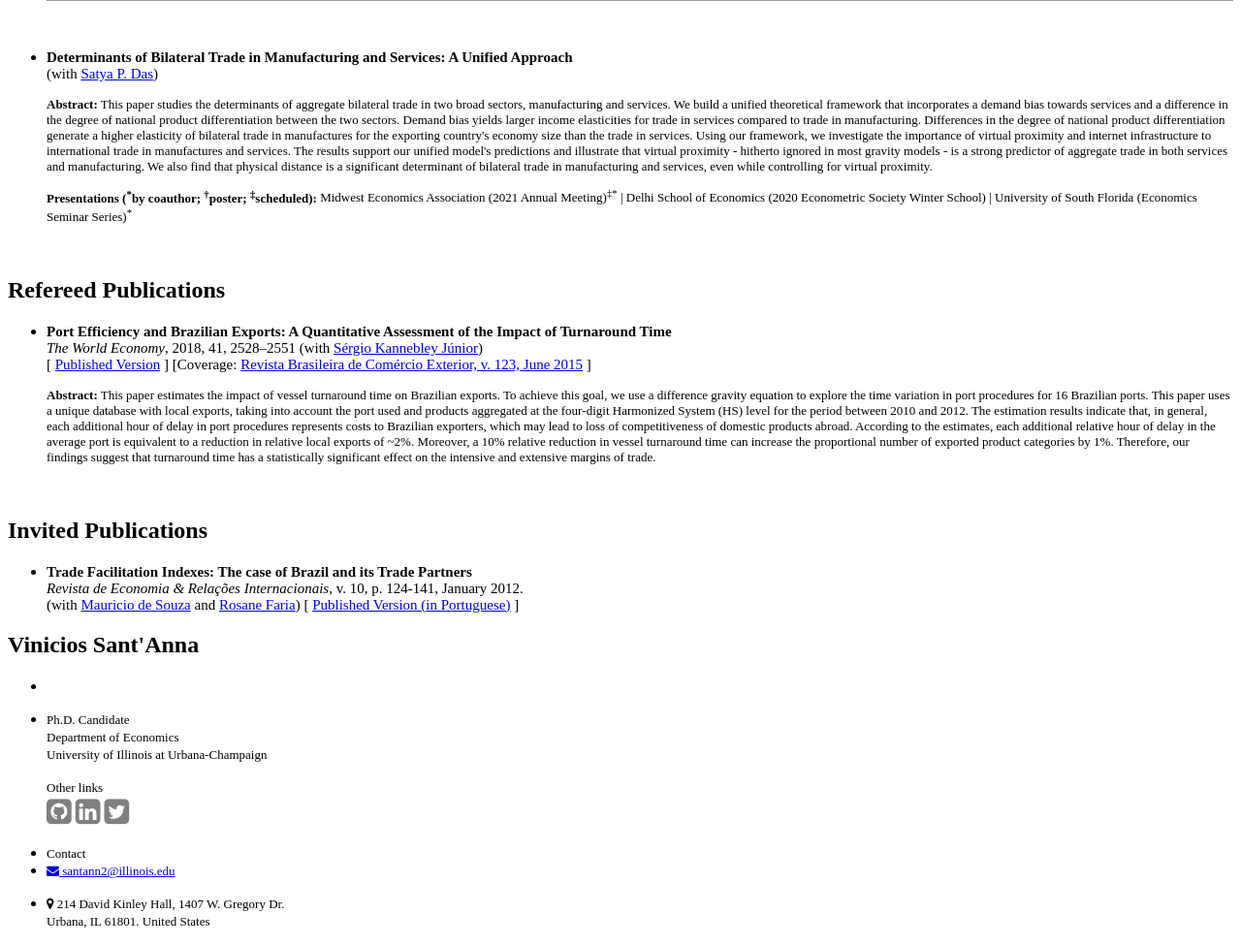
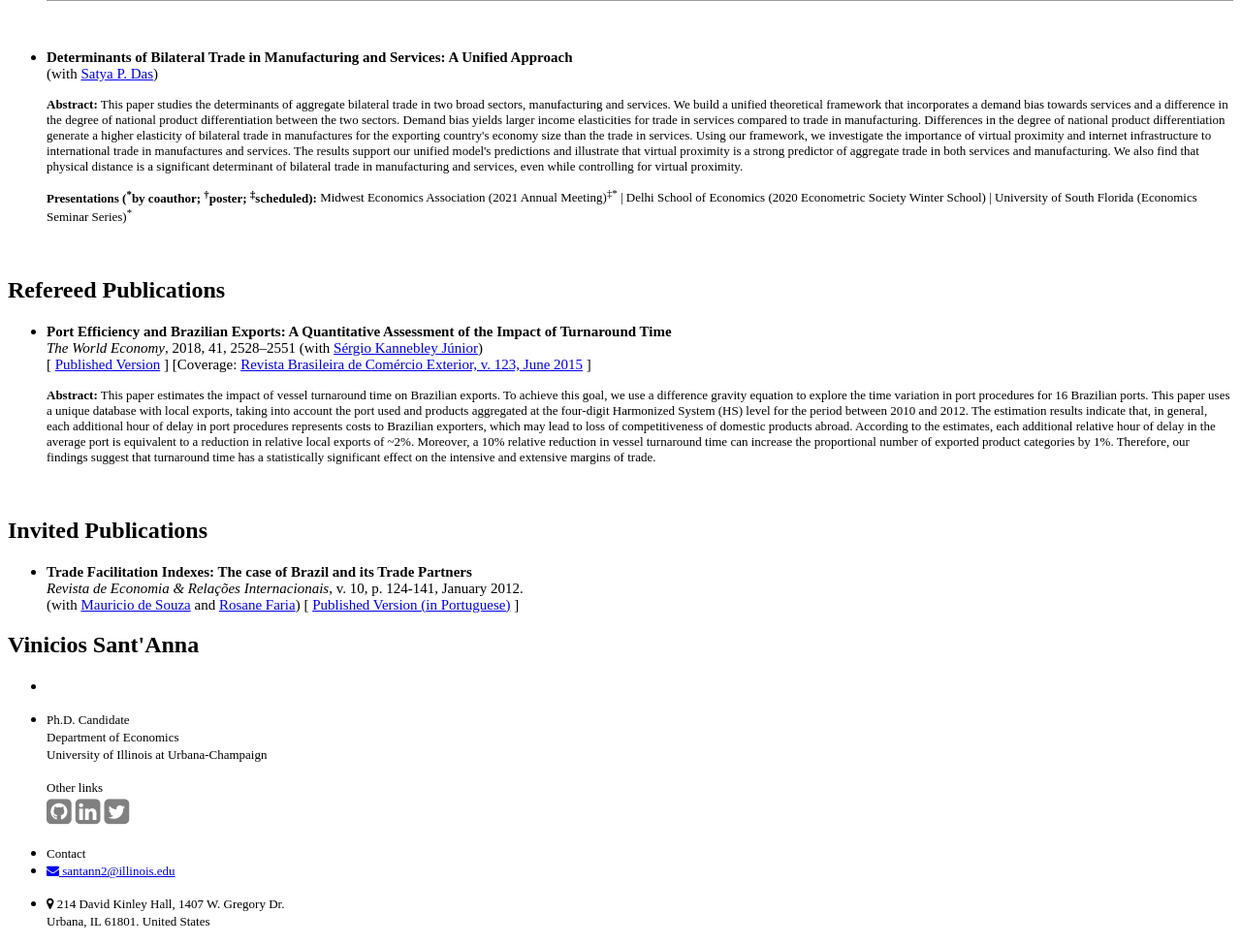
Before and after one commit to vpsantanna/vpsantanna.github.io, a Jekyll site: the page built from 2-research.md, in a window 1280 px wide. Shown: the part 1033-2008 px from the top of the page at 97% size. Built offline with Jekyll 4.4.1, drawn with Linux system fonts in a browser that asks for light colours; a script that is not in the unit is left out.

Commit message:
Update 2-research.md

```diff
--- a/2-research.md
+++ b/2-research.md
@@ -35,7 +35,7 @@ permalink: /research/
 
 - <p style="font-size:15px"><b>Determinants of Bilateral Trade in Manufacturing and Services: A Unified Approach</b><br> (with <a href="https://www.satyapdas.com" target="_blank">Satya P. Das</a>)</p>
 
-   <p style="font-size:13px"><b>Abstract:</b> This paper studies the determinants of aggregate bilateral trade in two broad sectors, manufacturing and services. We build a unified theoretical framework that incorporates a demand bias towards services and a difference in the degree of national product differentiation between the two sectors. Demand bias yields larger income elasticities for trade in services compared to trade in manufacturing.  Differences in the degree of national product differentiation generate a higher elasticity of bilateral trade in manufactures for the exporting country's economy size than the trade in services. Using our framework, we investigate the importance of virtual proximity and internet infrastructure to international trade in manufactures and services. The results support our unified model's predictions and illustrate that virtual proximity - hitherto ignored in most gravity models - is a strong predictor of aggregate trade in both services and manufacturing. We also find that physical distance is a significant determinant of bilateral trade in manufacturing and services, even while controlling for virtual proximity.</p>
+   <p style="font-size:13px"><b>Abstract:</b> This paper studies the determinants of aggregate bilateral trade in two broad sectors, manufacturing and services. We build a unified theoretical framework that incorporates a demand bias towards services and a difference in the degree of national product differentiation between the two sectors. Demand bias yields larger income elasticities for trade in services compared to trade in manufacturing.  Differences in the degree of national product differentiation generate a higher elasticity of bilateral trade in manufactures for the exporting country's economy size than the trade in services. Using our framework, we investigate the importance of virtual proximity and internet infrastructure to international trade in manufactures and services. The results support our unified model's predictions and illustrate that virtual proximity is a strong predictor of aggregate trade in both services and manufacturing. We also find that physical distance is a significant determinant of bilateral trade in manufacturing and services, even while controlling for virtual proximity.</p>
 
    <p style="font-size:13px"><strong>Presentations (<sup>*</sup>by coauthor; <sup>&#8224;</sup>poster; <sup>&#8225;</sup>scheduled):</strong> Midwest Economics Association (2021 Annual Meeting)<sup>&#8225;*</sup> | Delhi School of Economics (2020 Econometric Society Winter School) | University of South Florida (Economics Seminar Series)<sup>*</sup> </p>
 
```
